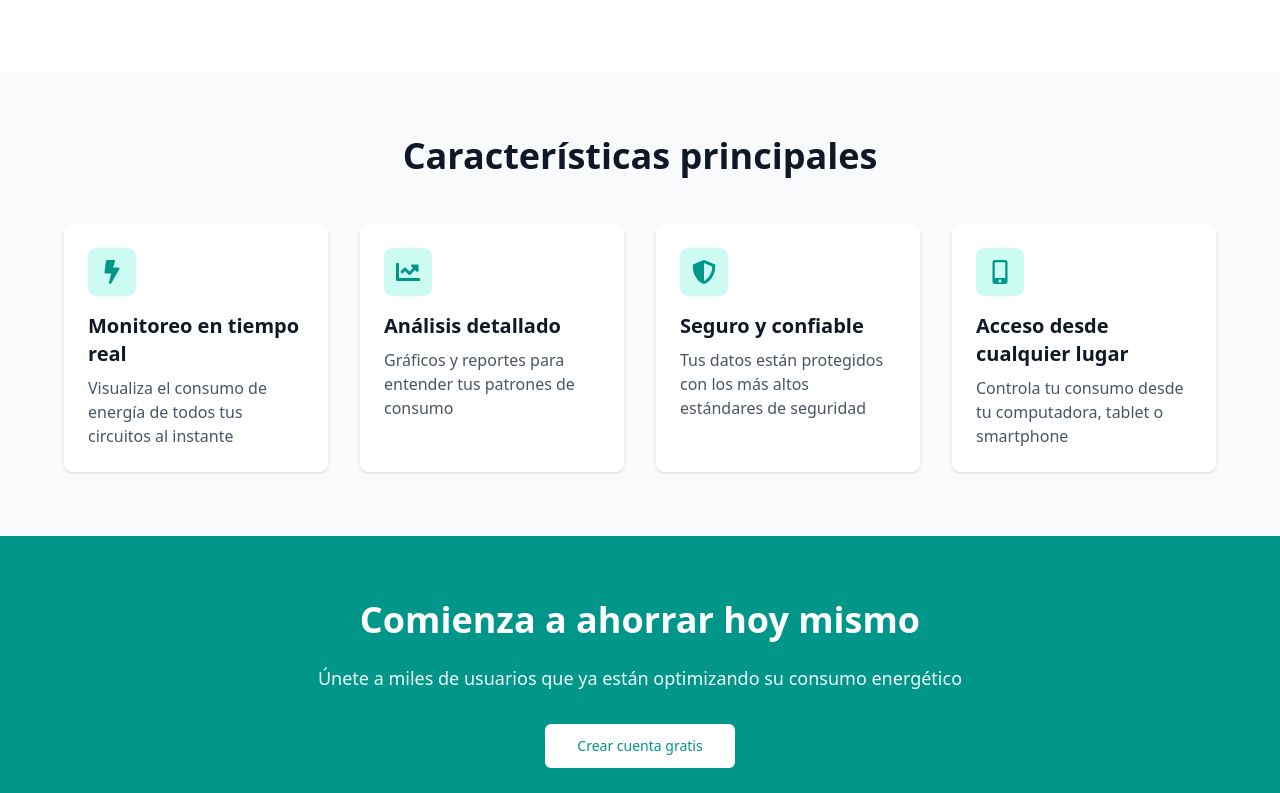
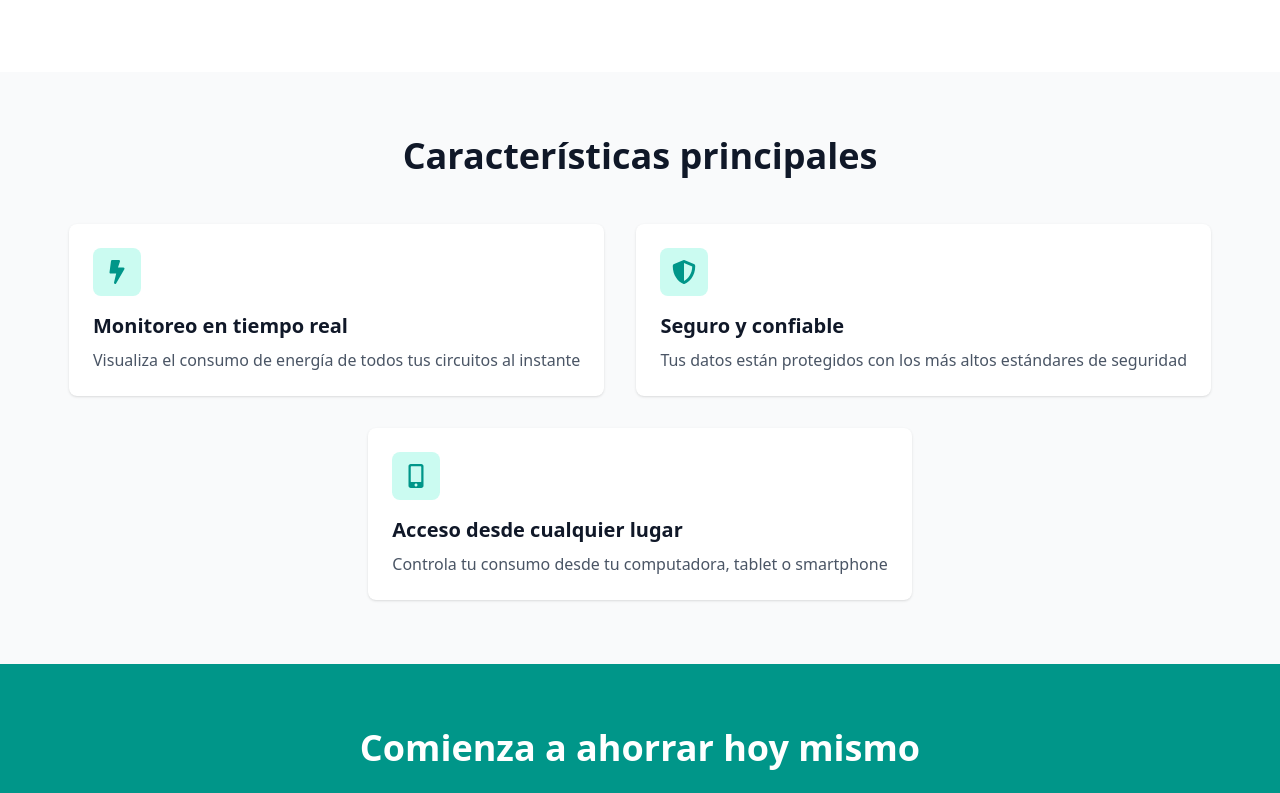
Before and after one commit to MonicaCabanas23/energy-manager, a Next.js app: page / in a window 1280 px wide. Shown: the part 524-1317 px from the top of the page. Built offline with nearby package versions, Linux system fonts and the light colour scheme; no server answers.

Commit message:
:bug: fix: date filters

```diff
--- a/src/app/dashboard/page.tsx
+++ b/src/app/dashboard/page.tsx
@@ -141,8 +141,15 @@ export default function Dashboard() {
     try {
       const params = new URLSearchParams({});
 
-      startDate && params.set("startDate", startDate);
-      endDate   && params.set("endDate", endDate);
+      if (startDate) {
+        const start = new Date(`${startDate}T00:00:00-06:00`);
+        params.set("startDate", start.toISOString());
+      }
+
+      if (endDate) {
+        const end = new Date(`${endDate}T23:59:00-06:00`);
+        params.set("endDate", end.toISOString());
+      }
 
       const response = await fetch(`/api/power-consumptions?${params.toString()}`)
       const data     = await response.json()
--- a/src/app/page.tsx
+++ b/src/app/page.tsx
@@ -57,7 +57,7 @@ export default async function Home() {
           <h2 className="text-3xl md:text-4xl font-bold text-gray-900 text-center mb-12">
             Características principales
           </h2>
-          <div className="grid grid-cols-1 md:grid-cols-2 lg:grid-cols-4 gap-8">
+          <div className="flex flex-wrap items-center justify-center gap-8">
             {/* Feature 1 */}
             <div className="bg-white p-6 rounded-lg shadow-sm hover:shadow-md transition">
               <div className="w-12 h-12 bg-teal-100 rounded-lg flex items-center justify-center mb-4">
@@ -68,13 +68,13 @@ export default async function Home() {
             </div>
 
             {/* Feature 2 */}
-            <div className="bg-white p-6 rounded-lg shadow-sm hover:shadow-md transition">
+            {/* <div className="bg-white p-6 rounded-lg shadow-sm hover:shadow-md transition">
               <div className="w-12 h-12 bg-teal-100 rounded-lg flex items-center justify-center mb-4">
                 <FaChartLine className="text-2xl text-teal-600" />
               </div>
               <h3 className="text-xl font-semibold text-gray-900 mb-2">Análisis detallado</h3>
               <p className="text-gray-600">Gráficos y reportes para entender tus patrones de consumo</p>
-            </div>
+            </div> */}
 
             {/* Feature 3 */}
             <div className="bg-white p-6 rounded-lg shadow-sm hover:shadow-md transition">
```
